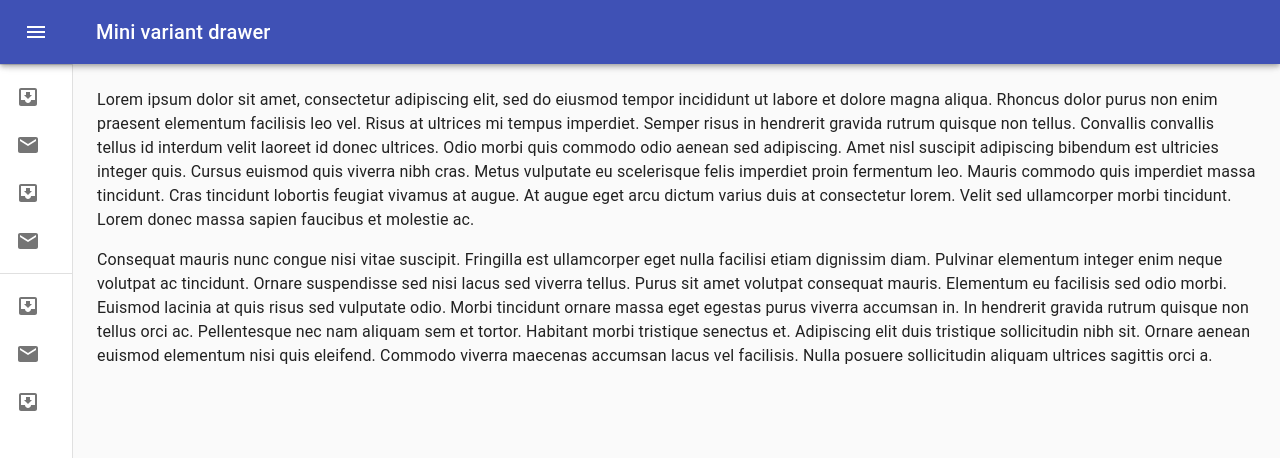
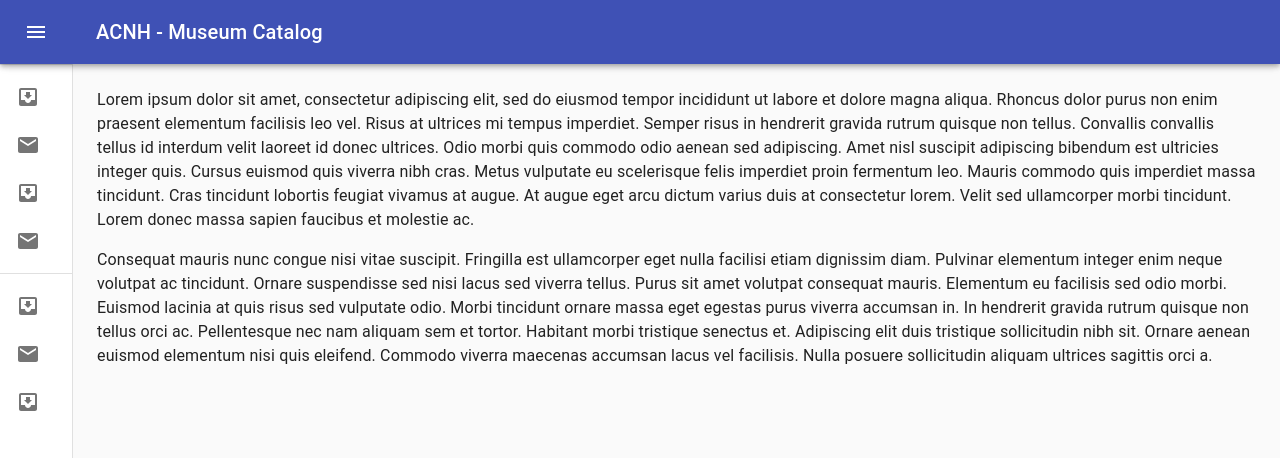
Before and after one commit to brisberg/ACNH-Museum-Catalog, a React (Create React App) app: page / in a window 1280 px wide. Shown: the top 458 px of the page. Built offline with nearby package versions, Linux system fonts and the light colour scheme.

Commit message:
Broke up the MiniDrawer demo into a series of Layout components

```diff
--- a/src/App.tsx
+++ b/src/App.tsx
@@ -1,47 +1,17 @@
 import React from 'react';
-import clsx from 'clsx';
 import { createStyles, makeStyles, Theme } from '@material-ui/core/styles';
-import AppBar from '@material-ui/core/AppBar';
-import Toolbar from '@material-ui/core/Toolbar';
 import CssBaseline from '@material-ui/core/CssBaseline';
 import Typography from '@material-ui/core/Typography';
-import IconButton from '@material-ui/core/IconButton';
-import MenuIcon from '@material-ui/icons/Menu';
-import NavDrawer from './NavDrawer';
-
-const drawerWidth = 200;
+import MiniDrawerLayout from './mini-drawer-layout/MiniDrawerLayout';
+import AppToolbar from './AppToolbar';
+import AppNavList from './AppNavList';
 
 const useStyles = makeStyles((theme: Theme) =>
   createStyles({
     root: {
       display: 'flex',
     },
-    appBar: {
-      zIndex: theme.zIndex.drawer + 1,
-      transition: theme.transitions.create(['width', 'margin'], {
-        easing: theme.transitions.easing.sharp,
-        duration: theme.transitions.duration.leavingScreen,
-      }),
-    },
-    appBarShift: {
-      marginLeft: drawerWidth,
-      width: `calc(100% - ${drawerWidth}px)`,
-      transition: theme.transitions.create(['width', 'margin'], {
-        easing: theme.transitions.easing.sharp,
-        duration: theme.transitions.duration.enteringScreen,
-      }),
-    },
-    menuButton: {
-      marginRight: 36,
-    },
-    hide: {
-      display: 'none',
-    },
-    toolbar: {
-      display: 'flex',
-      alignItems: 'center',
-      justifyContent: 'flex-end',
-      padding: theme.spacing(0, 1),
+    toolbarSpacer: {
       // necessary for content to be below app bar
       ...theme.mixins.toolbar,
     },
@@ -67,32 +37,14 @@ export default function App() {
   return (
     <div className={classes.root}>
       <CssBaseline />
-      <AppBar
-        position="fixed"
-        className={clsx(classes.appBar, {
-          [classes.appBarShift]: open,
-        })}
-      >
-        <Toolbar>
-          <IconButton
-            color="inherit"
-            aria-label="open drawer"
-            onClick={handleDrawerOpen}
-            edge="start"
-            className={clsx(classes.menuButton, {
-              [classes.hide]: open,
-            })}
-          >
-            <MenuIcon />
-          </IconButton>
-          <Typography variant="h6" noWrap>
-            Mini variant drawer
-          </Typography>
-        </Toolbar>
-      </AppBar>
-      <NavDrawer open={open} handleClose={handleDrawerClose} />
+      <MiniDrawerLayout
+        isOpen={open}
+        handleOpen={handleDrawerOpen}
+        handleClose={handleDrawerClose}
+        toolbar={<AppToolbar />}
+        navbar={<AppNavList />} />
       <main className={classes.content}>
-        <div className={classes.toolbar} />
+        <div className={classes.toolbarSpacer} />
         <Typography paragraph>
           Lorem ipsum dolor sit amet, consectetur adipiscing elit, sed do eiusmod tempor incididunt
           ut labore et dolore magna aliqua. Rhoncus dolor purus non enim praesent elementum
--- /dev/null
+++ b/src/AppNavList.tsx
@@ -0,0 +1,33 @@
+import React from 'react';
+import List from '@material-ui/core/List';
+import ListItem from '@material-ui/core/ListItem';
+import ListItemIcon from '@material-ui/core/ListItemIcon';
+import ListItemText from '@material-ui/core/ListItemText';
+import InboxIcon from '@material-ui/icons/MoveToInbox';
+import MailIcon from '@material-ui/icons/Mail';
+import Divider from '@material-ui/core/Divider';
+
+/** Contents of the left App Navigation Panel*/
+export default function AppNavList(): JSX.Element {
+  return (
+    <div>
+      <List>
+        {['Inbox', 'Starred', 'Send email', 'Drafts'].map((text, index) => (
+          <ListItem button key={text}>
+            <ListItemIcon>{index % 2 === 0 ? <InboxIcon /> : <MailIcon />}</ListItemIcon>
+            <ListItemText primary={text} />
+          </ListItem>
+        ))}
+      </List>
+      <Divider />
+      <List>
+        {['All mail', 'Trash', 'Spam'].map((text, index) => (
+          <ListItem button key={text}>
+            <ListItemIcon>{index % 2 === 0 ? <InboxIcon /> : <MailIcon />}</ListItemIcon>
+            <ListItemText primary={text} />
+          </ListItem>
+        ))}
+      </List>
+    </div>
+  );
+}
--- /dev/null
+++ b/src/AppToolbar.tsx
@@ -0,0 +1,11 @@
+import React from 'react';
+import Typography from "@material-ui/core/Typography";
+
+/** Contents of the top App Toolbar*/
+export default function AppToolbar(): JSX.Element {
+  return (
+    <Typography variant="h6" noWrap>
+      ACNH - Museum Catalog
+    </Typography>
+  );
+}
--- /dev/null
+++ b/src/mini-drawer-layout/MiniDrawerLayout.tsx
@@ -0,0 +1,22 @@
+import React from 'react';
+import NavDrawer from './NavDrawer';
+import TopBar from './TopBar';
+
+export interface MiniDrawerLayoutProps {
+  isOpen: boolean;
+  handleOpen: () => void;
+  handleClose: () => void;
+  toolbar: JSX.Element;
+  navbar: JSX.Element;
+}
+
+export default function MiniDrawerLayout(props: MiniDrawerLayoutProps): JSX.Element {
+  const { isOpen, handleClose, handleOpen, toolbar, navbar } = props;
+
+  return (
+    <div>
+      <TopBar isOpen={isOpen} handleOpen={handleOpen} contents={toolbar} />
+      <NavDrawer isOpen={isOpen} handleClose={handleClose} contents={navbar} />
+    </div>
+  );
+}
--- a/src/NavDrawer.tsx
+++ b/src/mini-drawer-layout/NavDrawer.tsx
@@ -2,28 +2,21 @@ import React from 'react';
 import clsx from 'clsx';
 import { createStyles, makeStyles, useTheme, Theme } from '@material-ui/core/styles';
 import Drawer from '@material-ui/core/Drawer';
-import List from '@material-ui/core/List';
 import Divider from '@material-ui/core/Divider';
 import IconButton from '@material-ui/core/IconButton';
 import ChevronLeftIcon from '@material-ui/icons/ChevronLeft';
 import ChevronRightIcon from '@material-ui/icons/ChevronRight';
-import ListItem from '@material-ui/core/ListItem';
-import ListItemIcon from '@material-ui/core/ListItemIcon';
-import ListItemText from '@material-ui/core/ListItemText';
-import InboxIcon from '@material-ui/icons/MoveToInbox';
-import MailIcon from '@material-ui/icons/Mail';
-
-const drawerWidth = '200px';
+import { DRAWER_WIDTH } from './constants';
 
 const useStyles = makeStyles((theme: Theme) =>
   createStyles({
     drawer: {
-      width: drawerWidth,
+      width: DRAWER_WIDTH,
       flexShrink: 0,
       whiteSpace: 'nowrap',
     },
     drawerOpen: {
-      width: drawerWidth,
+      width: DRAWER_WIDTH,
       transition: theme.transitions.create('width', {
         easing: theme.transitions.easing.sharp,
         duration: theme.transitions.duration.enteringScreen,
@@ -52,11 +45,12 @@ const useStyles = makeStyles((theme: Theme) =>
 );
 
 export interface NavDrawerProps {
-  open: boolean;
+  isOpen: boolean;
   handleClose: () => void;
+  contents: JSX.Element;
 }
 
-export default function NavDrawer({ open, handleClose }: NavDrawerProps): JSX.Element {
+export default function NavDrawer({ isOpen, handleClose, contents }: NavDrawerProps): JSX.Element {
   const classes = useStyles();
   const theme = useTheme();
 
@@ -64,13 +58,13 @@ export default function NavDrawer({ open, handleClose }: NavDrawerProps): JSX.El
     <Drawer
       variant="permanent"
       className={clsx(classes.drawer, {
-        [classes.drawerOpen]: open,
-        [classes.drawerClose]: !open,
+        [classes.drawerOpen]: isOpen,
+        [classes.drawerClose]: !isOpen,
       })}
       classes={{
         paper: clsx({
-          [classes.drawerOpen]: open,
-          [classes.drawerClose]: !open,
+          [classes.drawerOpen]: isOpen,
+          [classes.drawerClose]: !isOpen,
         }),
       }}
     >
@@ -80,23 +74,7 @@ export default function NavDrawer({ open, handleClose }: NavDrawerProps): JSX.El
         </IconButton>
       </div>
       <Divider />
-      <List>
-        {['Inbox', 'Starred', 'Send email', 'Drafts'].map((text, index) => (
-          <ListItem button key={text}>
-            <ListItemIcon>{index % 2 === 0 ? <InboxIcon /> : <MailIcon />}</ListItemIcon>
-            <ListItemText primary={text} />
-          </ListItem>
-        ))}
-      </List>
-      <Divider />
-      <List>
-        {['All mail', 'Trash', 'Spam'].map((text, index) => (
-          <ListItem button key={text}>
-            <ListItemIcon>{index % 2 === 0 ? <InboxIcon /> : <MailIcon />}</ListItemIcon>
-            <ListItemText primary={text} />
-          </ListItem>
-        ))}
-      </List>
+      {contents}
     </Drawer>
   );
 }
--- /dev/null
+++ b/src/mini-drawer-layout/TopBar.tsx
@@ -0,0 +1,66 @@
+import React from 'react';
+import clsx from 'clsx';
+import { createStyles, makeStyles, Theme } from '@material-ui/core/styles';
+import AppBar from '@material-ui/core/AppBar';
+import { DRAWER_WIDTH } from './constants';
+import Toolbar from '@material-ui/core/Toolbar';
+import IconButton from '@material-ui/core/IconButton';
+import MenuIcon from '@material-ui/icons/Menu';
+
+const useStyles = makeStyles((theme: Theme) =>
+  createStyles({
+    appBar: {
+      zIndex: theme.zIndex.drawer + 1,
+      transition: theme.transitions.create(['width', 'margin'], {
+        easing: theme.transitions.easing.sharp,
+        duration: theme.transitions.duration.leavingScreen,
+      }),
+    },
+    appBarShift: {
+      marginLeft: DRAWER_WIDTH,
+      width: `calc(100% - ${DRAWER_WIDTH}px)`,
+      transition: theme.transitions.create(['width', 'margin'], {
+        easing: theme.transitions.easing.sharp,
+        duration: theme.transitions.duration.enteringScreen,
+      }),
+    },
+    menuButton: {
+      marginRight: 36,
+    },
+    hide: {
+      display: 'none',
+    },
+  }),
+);
+
+export interface TopBarProps {
+  isOpen: boolean;
+  handleOpen: () => void;
+  contents: JSX.Element
+}
+
+export default function TopBar({ isOpen, handleOpen, contents }: TopBarProps): JSX.Element {
+  const classes = useStyles();
+
+  return (
+    <AppBar position="fixed"
+      className={clsx(classes.appBar, {
+        [classes.appBarShift]: isOpen,
+      })}>
+      <Toolbar>
+        <IconButton
+          color="inherit"
+          aria-label="open drawer"
+          onClick={handleOpen}
+          edge="start"
+          className={clsx(classes.menuButton, {
+            [classes.hide]: isOpen,
+          })}
+        >
+          <MenuIcon />
+        </IconButton>
+        {contents}
+      </Toolbar>
+    </AppBar>
+  );
+}
--- /dev/null
+++ b/src/mini-drawer-layout/constants.ts
@@ -0,0 +1,4 @@
+// TODO: Move this constant to a prop controlled by App
+
+// Width of the popout navigation bar when expanded
+export const DRAWER_WIDTH = 200;
```
